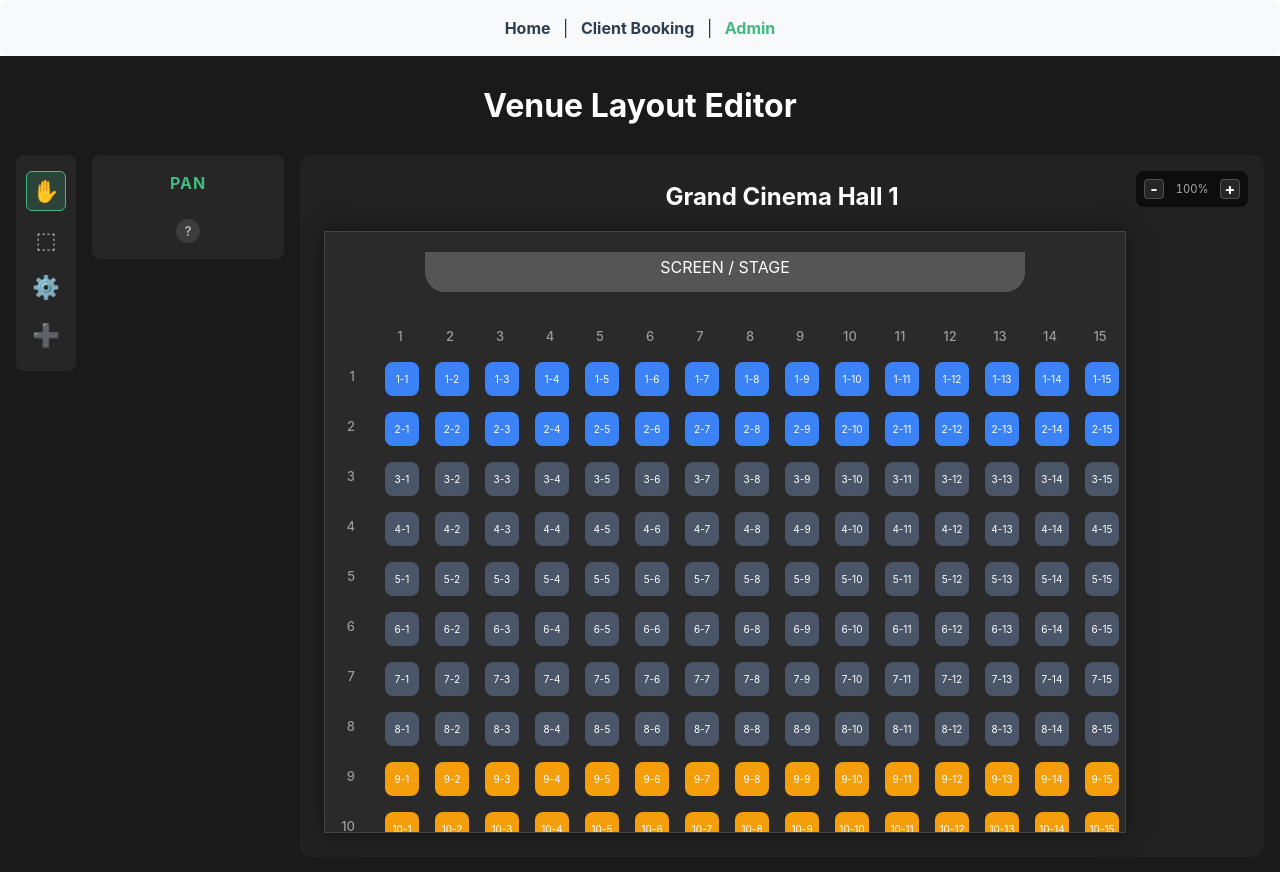
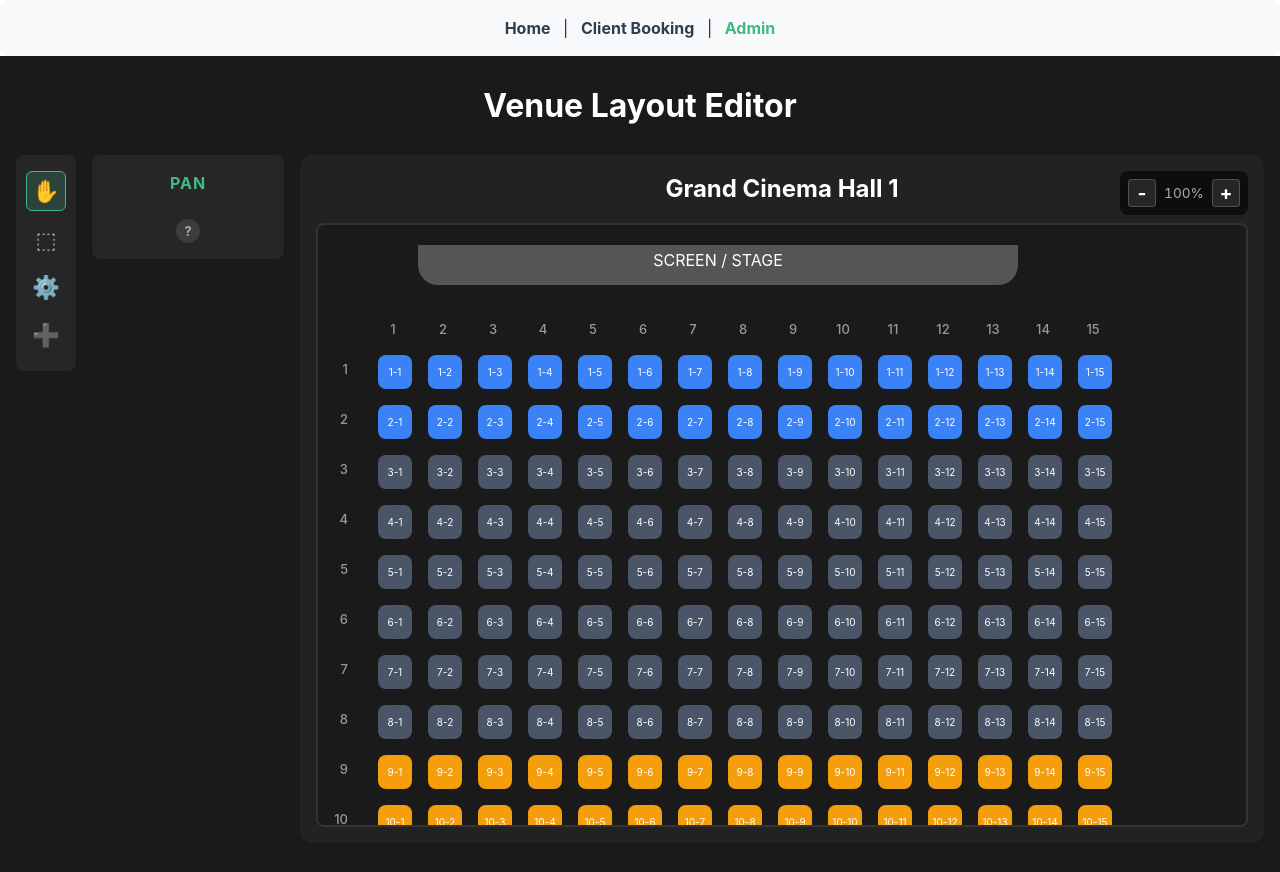
Before and after one commit to gerasem/ticket-shop, a Vue app: page /admin in a window 1280 px wide. Shown: the top 872 px of the page. Built offline with nearby package versions, Linux system fonts and the light colour scheme.

Commit message:
fix zoom

```diff
--- a/src/components/VenueGrid.vue
+++ b/src/components/VenueGrid.vue
@@ -34,6 +34,40 @@ const zoomOut = () => {
     zoomLevel.value = Math.max(zoomLevel.value - ZOOM_STEP, MIN_ZOOM);
   }
 };
+
+// Drag-to-scroll state
+const isDragging = ref(false);
+const dragStart = ref({ x: 0, y: 0 });
+const wrapperRef = ref<HTMLElement | null>(null);
+
+const handleMouseDown = (event: MouseEvent) => {
+  if (!wrapperRef.value) return;
+
+  isDragging.value = true;
+  dragStart.value = {
+    x: event.clientX + wrapperRef.value.scrollLeft,
+    y: event.clientY + wrapperRef.value.scrollTop
+  };
+  event.preventDefault();
+};
+
+const handleMouseMove = (event: MouseEvent) => {
+  if (!isDragging.value || !wrapperRef.value) return;
+
+  const dx = dragStart.value.x - event.clientX;
+  const dy = dragStart.value.y - event.clientY;
+
+  wrapperRef.value.scrollLeft = dx;
+  wrapperRef.value.scrollTop = dy;
+};
+
+const handleMouseUp = () => {
+  isDragging.value = false;
+};
+
+const handleMouseLeave = () => {
+  isDragging.value = false;
+};
 </script>
 
 <template>
@@ -47,10 +81,21 @@ const zoomOut = () => {
       <button @click="zoomIn" :disabled="zoomLevel >= MAX_ZOOM" title="Zoom In">+</button>
     </div>
 
+    <!-- Scrollable wrapper -->
+    <div
+      ref="wrapperRef"
+      class="venue-wrapper"
+      :class="{ 'dragging': isDragging }"
+      @mousedown="handleMouseDown"
+      @mousemove="handleMouseMove"
+      @mouseup="handleMouseUp"
+      @mouseleave="handleMouseLeave"
+    >
       <div
         class="venue-scalable-content"
         :style="{
           transform: `scale(${zoomLevel})`,
+          transformOrigin: 'top left',
           width: venue.width + 'px',
           height: venue.height + 'px'
         }"
@@ -115,19 +160,36 @@ const zoomOut = () => {
         </div>
       </div>
     </div>
+  </div>
 </template>
 
 <style scoped>
+.venue-container {
+  position: relative;
+  max-width: 1200px;
+  margin: 0 auto;
+  padding: 1rem;
+}
+
+.venue-wrapper {
+  overflow: auto;
+  max-height: 80vh;
+  border: 2px solid #333;
+  border-radius: 8px;
+  background: #1a1a1a;
+  position: relative;
+  cursor: grab;
+  user-select: none;
+}
+
+.venue-wrapper.dragging {
+  cursor: grabbing;
+}
+
 .venue-scalable-content {
-  transform-origin: top left;
+  position: relative;
+  /* transform and transform-origin set inline via :style */
   transition: transform 0.2s ease-out;
-  /* Visual boundary */
-  background: #2a2a2a;
-  border: 1px solid #444;
-  box-shadow: 0 0 20px rgba(0, 0, 0, 0.5);
-  /* Rigid binding */
-  overflow: auto;
-  position: relative;
 }
 
 .zoom-controls {
@@ -145,8 +207,8 @@ const zoomOut = () => {
 }
 
 .zoom-controls button {
-  width: 20px;
-  height: 20px;
+  width: 28px;
+  height: 28px;
   border-radius: 4px;
   border: 1px solid rgba(255, 255, 255, 0.2);
   background: rgba(255, 255, 255, 0.1);
@@ -156,6 +218,7 @@ const zoomOut = () => {
   align-items: center;
   justify-content: center;
   font-weight: bold;
+  font-size: 1.2rem;
   transition: all 0.2s;
   padding: 0;
 }
@@ -171,7 +234,7 @@ const zoomOut = () => {
 }
 
 .zoom-level {
-  font-size: 0.7rem;
+  font-size: 0.85rem;
   color: #aaa;
   min-width: 40px;
   text-align: center;
```
Lines whose indentation alone changed are shown as unchanged.
